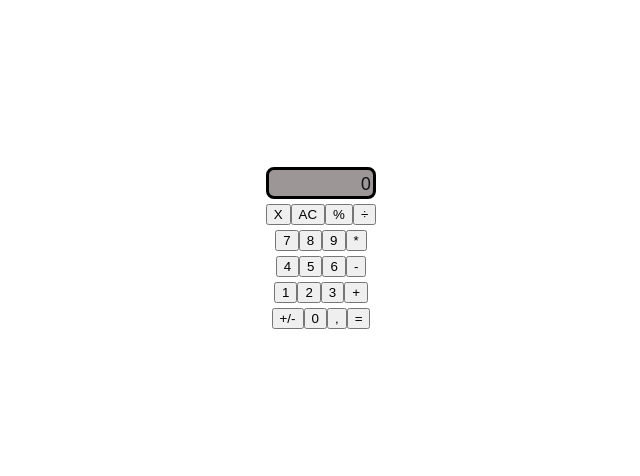
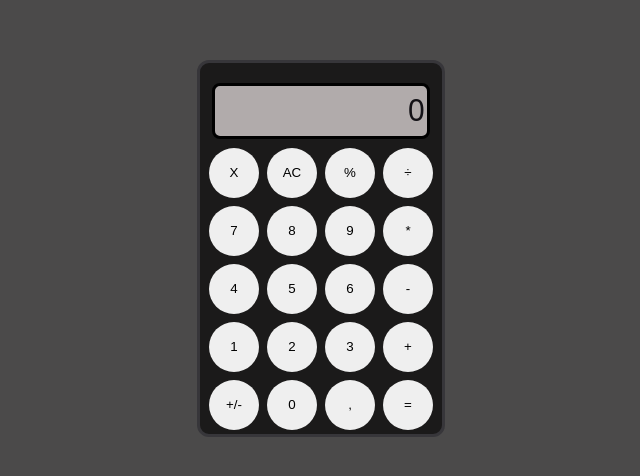
Before and after one commit to natb3lo/calculator-app, a React (Vite) app: page / in a window 1280 px wide. Shown: the part 152-628 px from the top of the page, without its empty margins (319-959 px from the left). Built offline with nearby package versions, Linux system fonts and the light colour scheme.

Commit message:
style: model of buttons and visor

```diff
--- a/src/App.css
+++ b/src/App.css
@@ -3,10 +3,13 @@
   flex-direction: column;
   align-items: center;
   justify-content: center;
+  margin-left: 5px;
+  margin-right: 5px;
+  margin-top: 5px;
 }
 
 .calculator-visor {
-  background-color: rgb(156, 150, 150);
+  background-color: rgb(177, 171, 171);
   border-radius: 8px;
   border-style: solid;
   border-color: black;
@@ -14,9 +17,49 @@
   align-items: flex-end;
   justify-content: flex-end;
   flex-direction: row;
+  margin-right: 12px;
+  margin-left: 12px;
+  margin-top: 20px;
+  height: 50px;
+}
+
+.calculator-wrapper {
+  border-style: solid;
+  border-color: var(--border);
+  border-radius: 12px;
+  max-height: 25%;
+  max-width: 250px;
+  background-color: var(--bg);
+}
+
+.row {
+  width: 100%;
+  height: 100%;
+  display: flex;
+  align-items: center;
+  justify-content: space-around;
 }
 
 #text-calculator {
   margin: 0px;
   padding-right: 2px;
 }
+
+button {
+  margin: 4px;
+  border: none;
+  padding: 0px;
+  width: 50px;
+  height: 50px;
+  border-radius: 50%;
+
+  cursor: pointer;
+}
+
+.text-calculator-wrapper {
+  height: 100%;
+  font-size: 30px;
+  display: flex;
+  align-items: center;
+  justify-content: center;
+}
--- a/src/App.jsx
+++ b/src/App.jsx
@@ -32,11 +32,12 @@ function App() {
 
   return (
     <>
+      <div className="calculator-wrapper">
         <div className="calculator-visor">
           <Visor info={value.operation}></Visor>
         </div>
         <div className="operation-box">
-        <div className="row-1">
+          <div className="row">
             <Button
               name="X"
               onClick={() => {
@@ -65,7 +66,7 @@ function App() {
               }}
             ></Button>
           </div>
-        <div className="row-2">
+          <div className="row">
             <Button
               name="7"
               onClick={() => {
@@ -91,7 +92,7 @@ function App() {
               }}
             ></Button>
           </div>
-        <div className="row-3">
+          <div className="row">
             <Button
               name="4"
               onClick={() => {
@@ -117,7 +118,7 @@ function App() {
               }}
             ></Button>
           </div>
-        <div className="row-4">
+          <div className="row">
             <Button
               name="1"
               onClick={() => {
@@ -143,7 +144,7 @@ function App() {
               }}
             ></Button>
           </div>
-        <div className="row-5">
+          <div className="row">
             <Button
               name="+/-"
               onClick={() => {
@@ -170,6 +171,7 @@ function App() {
             ></Button>
           </div>
         </div>
+      </div>
     </>
   );
 }
--- a/src/components/Visor.jsx
+++ b/src/components/Visor.jsx
@@ -1,9 +1,9 @@
 const Visor = ({ info }) => {
   //console.log(info);
   return (
-    <>
+    <div className="text-calculator-wrapper">
       <p id="text-calculator">{info}</p>
-    </>
+    </div>
   );
 };
 
--- a/src/index.css
+++ b/src/index.css
@@ -8,11 +8,19 @@ body {
   align-content: center;
 }
 
+#root {
+  height: 100%;
+  width: 100%;
+  display: flex;
+  align-items: center;
+  justify-content: center;
+}
+
 :root {
   --text: #131116;
   --text-h: #08060d;
-  --bg: #ffffffbb;
-  --border: #e5e4e7;
+  --bg: #0a0909bb;
+  --border: #37363a;
   --code-bg: #f4f3ec;
   --accent: #aa3bff;
   --accent-bg: rgba(170, 59, 255, 0.1);
```
Lines whose indentation alone changed are shown as unchanged.
